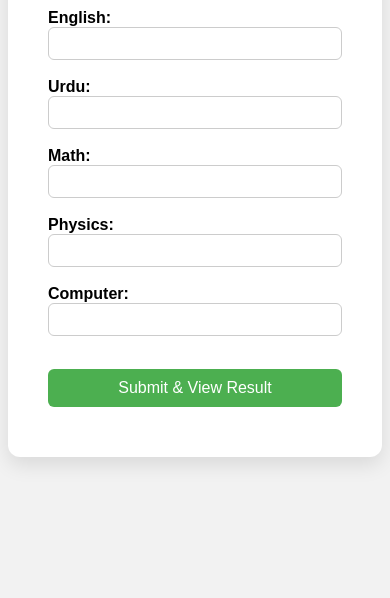
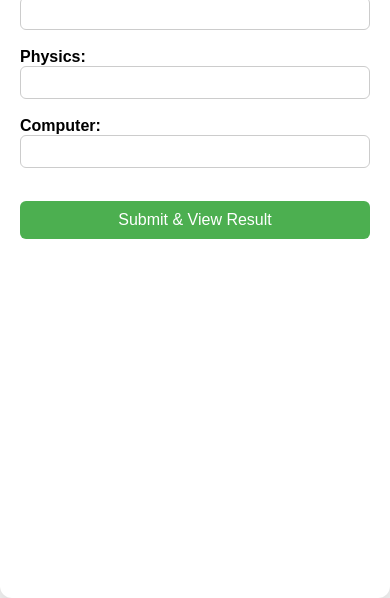
Before and after one commit to Asifweb-786/Student-Marks-Percentage-Calculator, a plain HTML site: page index.html in a window 390 px wide. Shown: the part 266-864 px from the top of the page. Drawn offline with Linux system fonts and the light colour scheme.

Commit message:
Student Marks & Percentage Calculator

```diff
--- a/index.html
+++ b/index.html
@@ -5,6 +5,7 @@
   <meta name="viewport" content="width=device-width, initial-scale=1.0">
   <title>Document</title>
   <link rel="stylesheet" href="style.css">
+  <link rel="stylesheet" href="media.css">
 </head>
 <body>
  <div class="container">
--- /dev/null
+++ b/media.css
@@ -0,0 +1,13 @@
+@media only screen and (min-width: 200px) and (max-width:700px){
+body{
+    margin: 0%;
+    padding: 0%;
+
+}
+ .container {
+    padding: 20px;
+    width: 100%;
+    height: 100%;
+  }
+
+}
```
Also changed, not shown: script.js (+0 -36 lines).
